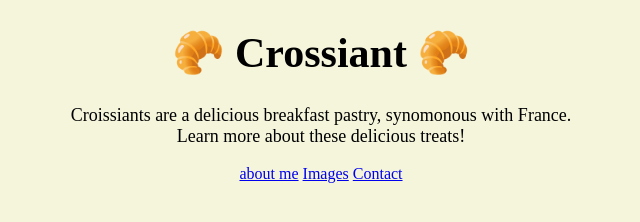
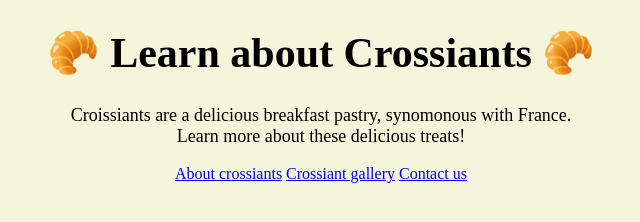
Before and after one commit to LouBell14/multipage-hosting, a plain HTML site: page index.html in a window 1280 px wide. Shown: the whole page, without its empty margins (319-959 px from the left). Drawn offline with Linux system fonts and the light colour scheme.

Commit message:
Update all pages with SEO

```diff
--- a/index.html
+++ b/index.html
@@ -3,18 +3,22 @@
   <head>
     <meta charset="UTF-8" />
     <meta name="viewport" content="width=device-width, initial-scale=1.0" />
-    <title>Multiple page hosting</title>
+    <meta
+      name="description"
+      content="Learn all about crossiants - the tasty breakfast pastry of France"
+    />
+    <title>Everything Croissiants</title>
     <link rel="stylesheet" href="style/style.css" />
   </head>
   <body>
-    <h1>🥐 Crossiant 🥐</h1>
+    <h1>🥐 Learn about Crossiants 🥐</h1>
     <p>
       Croissiants are a delicious breakfast pastry, synomonous with France.
       <br />
       Learn more about these delicious treats!
     </p>
-    <a href="/about.html">about me</a>
-    <a href="/gallery.html">Images</a>
-    <a href="/contact.html">Contact</a>
+    <a href="/about.html" title="about crossiants">About crossiants</a>
+    <a href="/gallery.html" title="Crossiant gallery">Crossiant gallery</a>
+    <a href="/contact.html" title="Contact us">Contact us</a>
   </body>
 </html>
```
Also changed, not shown: contact.html (+6 -1 lines), gallery.html (+3 -1 lines).
